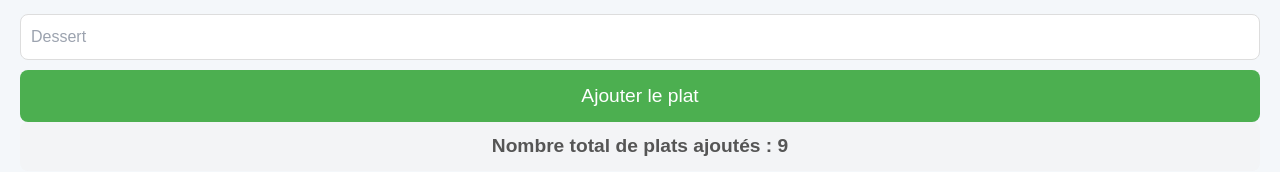
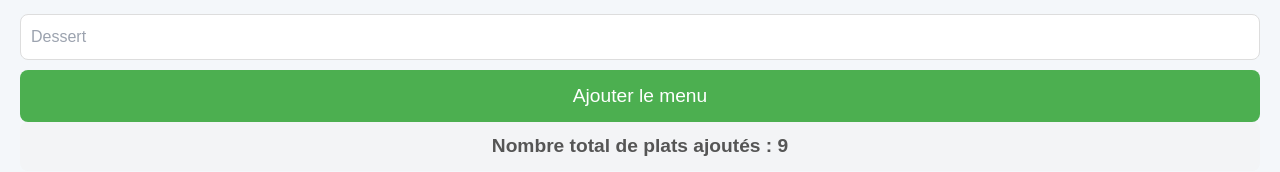
Before and after one commit to Kevynflrs/PrjCantine.vuejs, a Vue app: page / in a window 1280 px wide. Shown: the part 275-447 px from the top of the page. Built offline with nearby package versions, Linux system fonts and the light colour scheme.

Commit message:
Changement du libellé du bouton d'ajout dans le menu hebdomadaire pour plus de clarté

```diff
--- a/src/components/WeeklyMenu.vue
+++ b/src/components/WeeklyMenu.vue
@@ -20,7 +20,7 @@
           v-model="newDish.dessert"
           placeholder="Dessert"
         />
-        <button @click="addDish">Ajouter le plat</button>
+        <button @click="addDish">Ajouter le menu</button>
       </div>
 
       <div class="counter">
```
